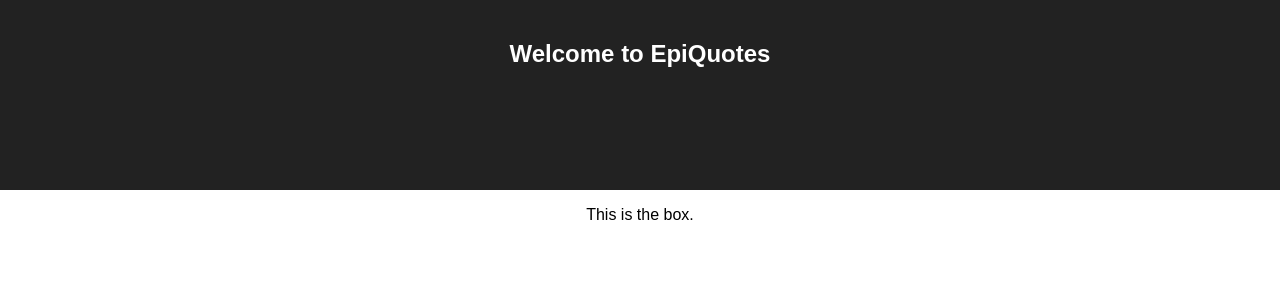
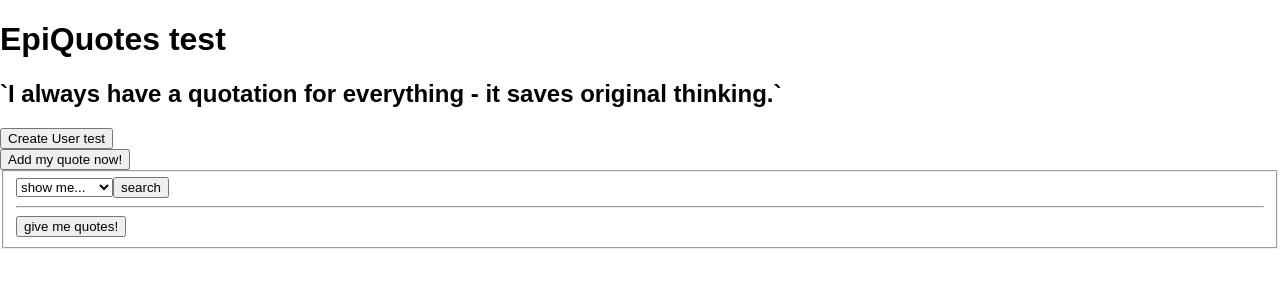
Before and after one commit to daviddinnison/epiquotes-react, a React (Create React App) app: page / in a window 1280 px wide. Shown: the top 300 px of the page. Built offline with nearby package versions, Linux system fonts and the light colour scheme.

Commit message:
added basic components

```diff
--- a/src/App.js
+++ b/src/App.js
@@ -1,18 +1,17 @@
 import React, { Component } from 'react';
-import logo from './logo.svg';
+import Header from './components/header';
+import UserPost from './components/userPost';
+import AllQuotes from './components/allQuotes';
 import './App.css';
 
 class App extends Component {
   render() {
     return (
-      <div className="App">
-        <div className="App-header">
-          <h2>Welcome to EpiQuotes</h2>
-        </div>
-        <p className="App-box">
-          This is the box.
-        </p>
-      </div>
+    <div className="container">
+        <Header/>
+        <UserPost/>
+        <AllQuotes/>
+    </div>
     );
   }
 }
--- /dev/null
+++ b/src/components/allQuotes.js
@@ -0,0 +1,24 @@
+import React from 'react';
+
+export default function AllQuotes() {
+    return(
+     <main className= "all-quotes">
+			  <button className="add-quotes">Add my quote now!</button>
+			  <form action="/#" id="find-by-source">
+				  <fieldset>
+					  <select id="list-tags">
+						    <option>show me...</option>
+						  <option value="funny">funny</option>
+						  <option value="inspirational">inspirational</option>
+						  <option value="pop-culture">pop-culture</option>
+						  <option value="life">life</option>
+						  <option value="relationships">relationships</option>
+					  </select>
+					<button type="button" className="find-tags-search"> search </button>
+					<hr/>
+					<button className="find-quotes">give me quotes!</button>
+				</fieldset>
+			  </form>
+      </main>
+    )
+}
--- /dev/null
+++ b/src/components/header.js
@@ -0,0 +1,10 @@
+import React from 'react';
+
+export default function Header() {
+    return(
+     <header>
+      <h1>EpiQuotes test</h1>
+      <h2>`I always have a quotation for everything - it saves original thinking.`</h2>
+    </header>
+    )
+}
--- /dev/null
+++ b/src/components/userPost.js
@@ -0,0 +1,11 @@
+import React from 'react';
+
+export default function UserPost() {
+    return(
+     <div className = "user-post">
+          <section className = "user">
+            <button className = "create-user">Create User test</button>
+          </section>
+        </div>
+    )
+}
```
